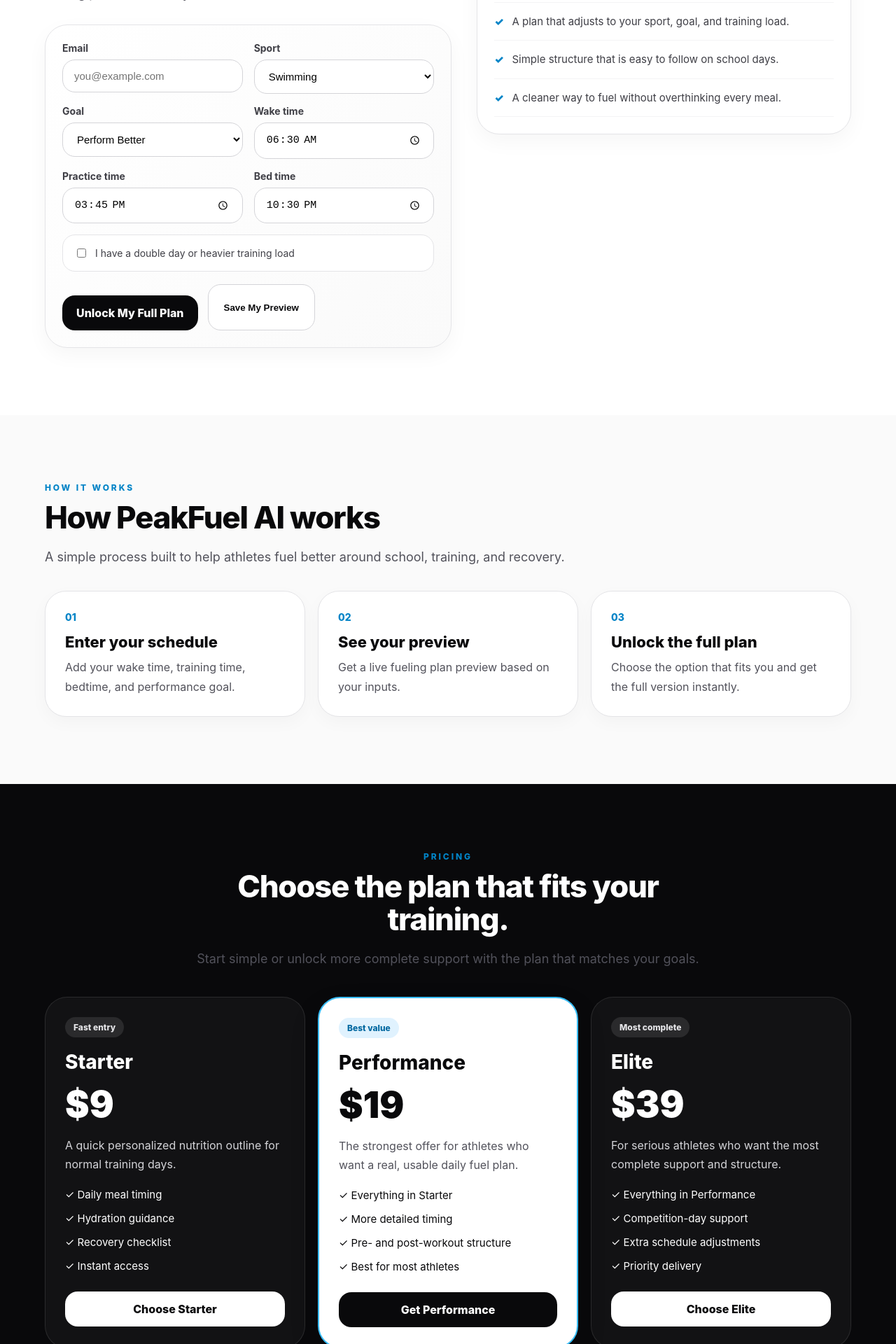
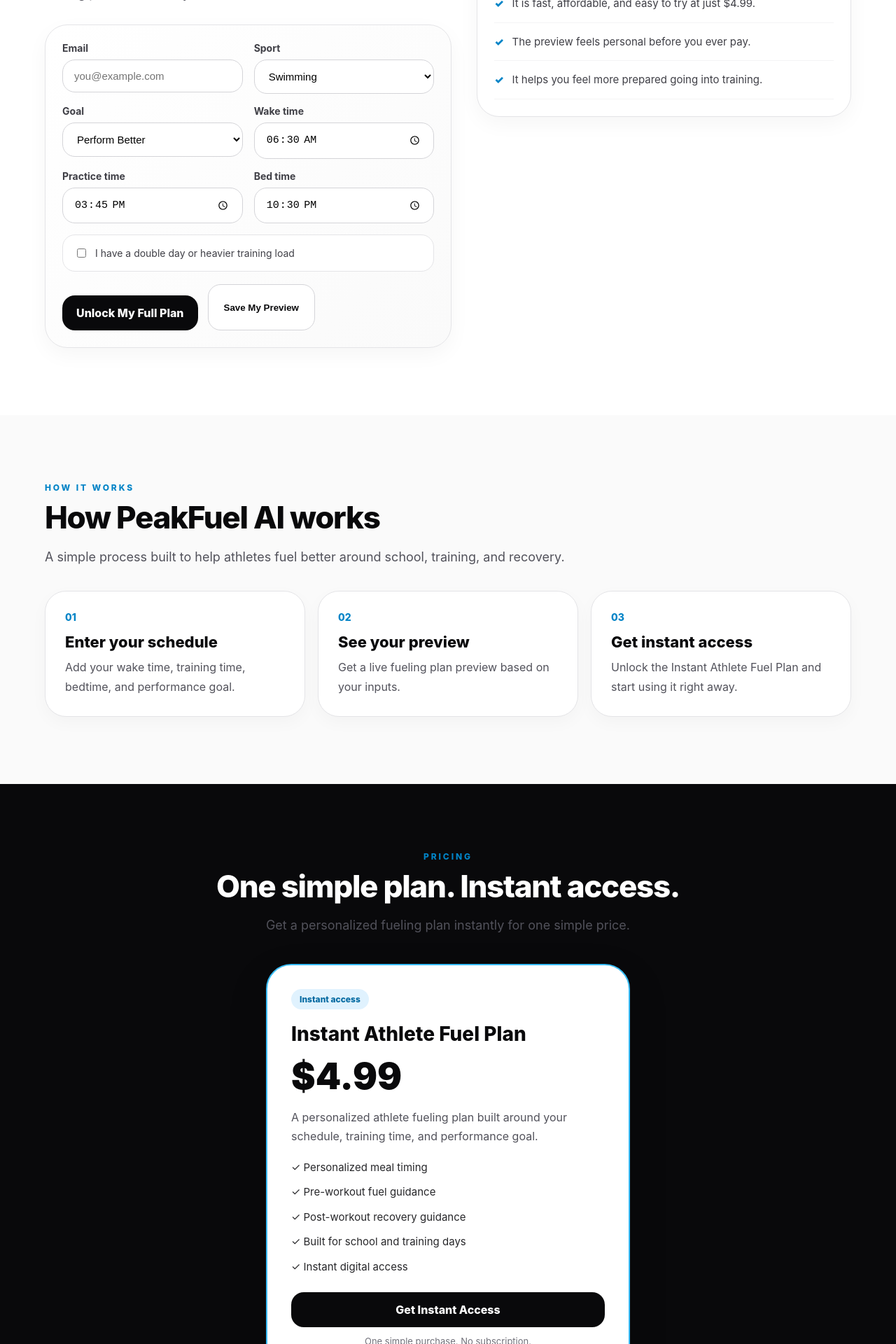
Before and after one commit to rjoh0654-ui/peakfuel.ai, a React (Vite) app: page / in a window 1280 px wide. Shown: the part 2200-4120 px from the top of the page at 70% size. Built offline with nearby package versions, Linux system fonts and the light colour scheme.

Commit message:
Perfect landing page and single offer

```diff
--- a/App.jsx
+++ b/App.jsx
@@ -1,9 +1,7 @@
 import React, { useMemo, useState } from "react";
 
 const checkoutLinks = {
-  starter: "https://buy.stripe.com/your-starter-link",
-  performance: "https://buy.stripe.com/your-performance-link",
-  elite: "https://buy.stripe.com/your-elite-link",
+  instant: "https://buy.stripe.com/your-instant-athlete-fuel-plan-link",
 };
 
 const sports = [
@@ -25,29 +23,19 @@
 
 const planTiers = [
   {
-    key: "starter",
-    name: "Starter",
-    price: "$9",
-    badge: "Fast entry",
-    description: "A quick personalized nutrition outline for normal training days.",
-    features: ["Daily meal timing", "Hydration guidance", "Recovery checklist", "Instant access"],
-  },
-  {
-    key: "performance",
-    name: "Performance",
-    price: "$19",
-    badge: "Best value",
+    key: "instant",
+    name: "Instant Athlete Fuel Plan",
+    price: "$4.99",
+    badge: "Instant access",
     featured: true,
-    description: "The strongest offer for athletes who want a real, usable daily fuel plan.",
-    features: ["Everything in Starter", "More detailed timing", "Pre- and post-workout structure", "Best for most athletes"],
-  },
-  {
-    key: "elite",
-    name: "Elite",
-    price: "$39",
-    badge: "Most complete",
-    description: "For serious athletes who want the most complete support and structure.",
-    features: ["Everything in Performance", "Competition-day support", "Extra schedule adjustments", "Priority delivery"],
+    description: "A personalized athlete fueling plan built around your schedule, training time, and performance goal.",
+    features: [
+      "Personalized meal timing",
+      "Pre-workout fuel guidance",
+      "Post-workout recovery guidance",
+      "Built for school and training days",
+      "Instant digital access"
+    ],
   },
 ];
 
@@ -253,7 +241,7 @@
                       </div>
                     </div>
                   ))}
-                  <a href={checkoutLinks.performance} target="_blank" rel="noreferrer" style={styles.primaryDarkBtn}>Unlock Full Performance Plan</a>
+                  <a href={checkoutLinks.instant} target="_blank" rel="noreferrer" style={styles.primaryDarkBtn}>Unlock Full Performance Plan</a>
                 </div>
               </div>
             </div>
@@ -265,9 +253,9 @@
         <div style={styles.featureStrip}>
           {[
             ["Built for athletes", "Made around real school, practice, and recovery schedules."],
-            ["Easy to follow", "Clear timing guidance without confusing nutrition talk."],
-            ["Fast results", "Get a personalized preview in under a minute."],
-            ["Instant access", "Choose a plan and unlock your full version right away."],
+            ["Personalized instantly", "Your preview updates live based on your inputs."],
+            ["Simple to follow", "Clear guidance without confusing nutrition language."],
+            ["Only $4.99", "A low-friction offer designed to be easy to try."],
           ].map(([title, text]) => (
             <div key={title} style={styles.featureStripCard}>
               <div style={styles.featureDot} />
@@ -319,7 +307,7 @@
               </label>
 
               <div style={styles.buttonRow}>
-                <a href={checkoutLinks.performance} target="_blank" rel="noreferrer" style={styles.primaryDarkBtn}>Unlock My Full Plan</a>
+                <a href={checkoutLinks.instant} target="_blank" rel="noreferrer" style={styles.primaryDarkBtn}>Unlock My Full Plan</a>
                 <button onClick={savePreview} style={styles.secondaryBtnButton}>Save My Preview</button>
               </div>
               {leadMessage ? <p style={styles.helperText}>{leadMessage}</p> : null}
@@ -328,13 +316,13 @@
 
           <div>
             <div style={styles.sideCard}>
-              <div style={styles.sideCardTop}>What you get</div>
+              <div style={styles.sideCardTop}>Why athletes love it</div>
               {[
-                "A personalized daily meal timing plan built around your actual schedule.",
-                "Clear pre-workout, post-workout, and recovery guidance.",
-                "A plan that adjusts to your sport, goal, and training load.",
-                "Simple structure that is easy to follow on school days.",
-                "A cleaner way to fuel without overthinking every meal.",
+                "It turns a confusing nutrition problem into a simple daily plan.",
+                "It fits around school, practice, and real-life schedules.",
+                "It is fast, affordable, and easy to try at just $4.99.",
+                "The preview feels personal before you ever pay.",
+                "It helps you feel more prepared going into training.",
               ].map((text) => (
                 <div key={text} style={styles.bulletRow}>
                   <span style={styles.bulletDot}>✓</span>
@@ -357,7 +345,7 @@
             {[
               ["01", "Enter your schedule", "Add your wake time, training time, bedtime, and performance goal."],
               ["02", "See your preview", "Get a live fueling plan preview based on your inputs."],
-              ["03", "Unlock the full plan", "Choose the option that fits you and get the full version instantly."],
+              ["03", "Get instant access", "Unlock the Instant Athlete Fuel Plan and start using it right away."],
             ].map(([step, title, text]) => (
               <div key={step} style={styles.stepCard}>
                 <div style={styles.stepNum}>{step}</div>
@@ -373,23 +361,24 @@
         <div style={styles.container}>
           <SectionHeading
             eyebrow="Pricing"
-            title="Choose the plan that fits your training."
-            text="Start simple or unlock more complete support with the plan that matches your goals."
+            title="One simple plan. Instant access."
+            text="Get a personalized fueling plan instantly for one simple price."
             center
           />
-          <div style={styles.pricingGrid}>
+          <div style={styles.pricingGridSingle}>
             {planTiers.map((tier) => (
-              <div key={tier.key} style={tier.featured ? styles.priceCardFeatured : styles.priceCard}>
-                <div style={tier.featured ? styles.priceBadgeFeatured : styles.priceBadge}>{tier.badge}</div>
+              <div key={tier.key} style={styles.priceCardHero}>
+                <div style={styles.priceBadgeFeatured}>{tier.badge}</div>
                 <div style={styles.priceName}>{tier.name}</div>
                 <div style={styles.priceValue}>{tier.price}</div>
-                <div style={tier.featured ? styles.priceDescFeatured : styles.priceDesc}>{tier.description}</div>
+                <div style={styles.priceDescFeatured}>{tier.description}</div>
                 <div style={styles.priceFeatures}>
-                  {tier.features.map((item) => <div key={item} style={styles.priceFeature}>✓ {item}</div>)}
+                  {tier.features.map((item) => <div key={item} style={styles.priceFeatureDark}>✓ {item}</div>)}
                 </div>
-                <a href={checkoutLinks[tier.key]} target="_blank" rel="noreferrer" style={tier.featured ? styles.primaryDarkBtnFull : styles.whiteBtnFull}>
-                  {tier.featured ? "Get Performance" : `Choose ${tier.name}`}
+                <a href={checkoutLinks.instant} target="_blank" rel="noreferrer" style={styles.primaryDarkBtnFull}>
+                  Get Instant Access
                 </a>
+                <div style={styles.microNote}>One simple purchase. No subscription.</div>
               </div>
             ))}
           </div>
@@ -399,9 +388,21 @@
       <section style={styles.containerSection}>
         <div style={styles.leadWrap}>
           <div>
-            <div style={styles.badge}>Get your free preview</div>
-            <h2 style={styles.sectionTitle}>Try your personalized plan before committing.</h2>
-            <p style={styles.sectionText}>Enter your details to generate a free preview based on your schedule and goals.</p>
+            <div style={styles.badge}>Instant Athlete Fuel Plan</div>
+            <h2 style={styles.sectionTitle}>Fuel better for just $4.99.</h2>
+            <p style={styles.sectionText}>Get a personalized plan built around your sport, schedule, and goal in minutes.</p>
+            <div style={styles.testimonialGrid}>
+              {[
+                ["“Super easy to follow before practice.”", "High school swimmer"],
+                ["“Way simpler than trying to guess what to eat.”", "Track athlete"],
+                ["“It made my training days feel more organized.”", "Club soccer player"],
+              ].map(([quote, name]) => (
+                <div key={quote} style={styles.testimonialCard}>
+                  <div style={styles.testimonialQuote}>{quote}</div>
+                  <div style={styles.testimonialName}>{name}</div>
+                </div>
+              ))}
+            </div>
           </div>
           <div style={styles.leadCard}>
             <Field label="Email address">
@@ -414,8 +415,8 @@
                 <option>Coach</option>
               </select>
             </Field>
-            <button onClick={savePreview} style={styles.primaryBtnButton}>Get My Free Preview</button>
-            <div style={styles.smallMuted}>Upgrade anytime to unlock your full plan instantly.</div>
+            <a href={checkoutLinks.instant} target="_blank" rel="noreferrer" style={styles.primaryBtnBlock}>Get Instant Access</a>
+            <div style={styles.smallMuted}>One-time payment. Instant digital delivery.</div>
           </div>
         </div>
       </section>
@@ -486,6 +487,7 @@
   heroButtons: { display: "flex", gap: 16, marginTop: 32, flexWrap: "wrap" },
   primaryBtn: { background: "#0ea5e9", color: "white", textDecoration: "none", padding: "16px 22px", borderRadius: 18, fontWeight: 800, boxShadow: "0 14px 34px rgba(14,165,233,0.22)" },
   primaryBtnButton: { background: "#0ea5e9", color: "white", border: 0, padding: "16px 22px", borderRadius: 18, fontWeight: 800, cursor: "pointer", boxShadow: "0 14px 34px rgba(14,165,233,0.22)" },
+  primaryBtnBlock: { display: "block", textAlign: "center", background: "#0ea5e9", color: "white", textDecoration: "none", border: 0, padding: "16px 22px", borderRadius: 18, fontWeight: 800, boxShadow: "0 14px 34px rgba(14,165,233,0.22)" },
   secondaryBtn: { background: "white", color: "#09090b", textDecoration: "none", padding: "16px 22px", borderRadius: 18, fontWeight: 800, border: "1px solid #d4d4d8" },
   secondaryBtnButton: { background: "white", color: "#09090b", border: "1px solid #d4d4d8", padding: "16px 22px", borderRadius: 18, fontWeight: 800, cursor: "pointer" },
   primaryDarkBtn: { display: "inline-block", marginTop: 16, background: "#09090b", color: "white", textDecoration: "none", padding: "15px 20px", borderRadius: 18, fontWeight: 800 },
@@ -541,6 +543,8 @@
   stepText: { marginTop: 10, color: "#52525b", lineHeight: 1.7 },
   pricingSection: { background: "#09090b", color: "white", padding: "96px 0" },
   pricingGrid: { display: "grid", gridTemplateColumns: "repeat(3, minmax(0,1fr))", gap: 18, marginTop: 38 },
+  pricingGridSingle: { display: "grid", gridTemplateColumns: "minmax(0, 520px)", justifyContent: "center", marginTop: 38 },
+  priceCardHero: { border: "2px solid #38bdf8", borderRadius: 36, padding: 34, background: "white", color: "#09090b", boxShadow: "0 22px 54px rgba(0,0,0,0.18)" },
   priceCard: { border: "1px solid rgba(255,255,255,0.1)", borderRadius: 32, padding: 28, background: "rgba(255,255,255,0.04)" },
   priceCardFeatured: { border: "2px solid #38bdf8", borderRadius: 32, padding: 28, background: "white", color: "#09090b", boxShadow: "0 18px 42px rgba(0,0,0,0.14)" },
   priceBadge: { display: "inline-block", borderRadius: 999, padding: "7px 12px", fontSize: 12, fontWeight: 800, background: "rgba(255,255,255,0.1)", color: "#e4e4e7" },
@@ -551,9 +555,15 @@
   priceDescFeatured: { marginTop: 14, color: "#52525b", lineHeight: 1.7 },
   priceFeatures: { marginTop: 18, display: "grid", gap: 10 },
   priceFeature: { fontSize: 15, lineHeight: 1.6 },
+  priceFeatureDark: { fontSize: 15, lineHeight: 1.7, color: "#27272a" },
+  microNote: { marginTop: 12, textAlign: "center", color: "#71717a", fontSize: 13 },
   leadWrap: { display: "grid", gridTemplateColumns: "1.05fr 0.95fr", gap: 24, border: "1px solid #e4e4e7", background: "linear-gradient(135deg, #f0f9ff, #ffffff, #ecfeff)", borderRadius: 36, padding: 28, boxShadow: "0 10px 30px rgba(0,0,0,0.03)" },
   leadCard: { background: "white", border: "1px solid #e4e4e7", borderRadius: 28, padding: 22, boxShadow: "0 10px 26px rgba(0,0,0,0.03)" },
   smallMuted: { marginTop: 10, fontSize: 12, color: "#71717a" },
+  testimonialGrid: { display: "grid", gap: 12, marginTop: 22 },
+  testimonialCard: { background: "rgba(255,255,255,0.75)", border: "1px solid #dbeafe", borderRadius: 22, padding: 16 },
+  testimonialQuote: { color: "#18181b", fontWeight: 700, lineHeight: 1.6 },
+  testimonialName: { marginTop: 8, color: "#71717a", fontSize: 13 },
   footer: { borderTop: "1px solid #e4e4e7", background: "white" },
   containerFooter: { maxWidth: 1200, margin: "0 auto", padding: "26px 24px", display: "flex", justifyContent: "space-between", gap: 16, flexWrap: "wrap", color: "#71717a", fontSize: 14 },
   footerLinks: { display: "flex", gap: 20, flexWrap: "wrap" },
```
